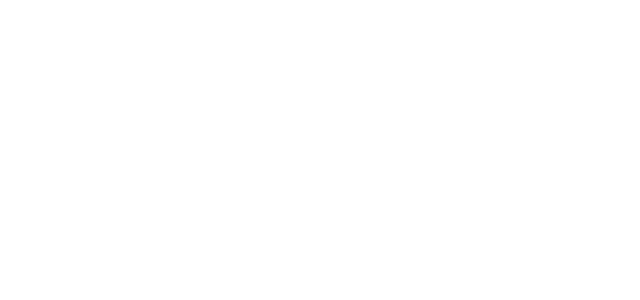
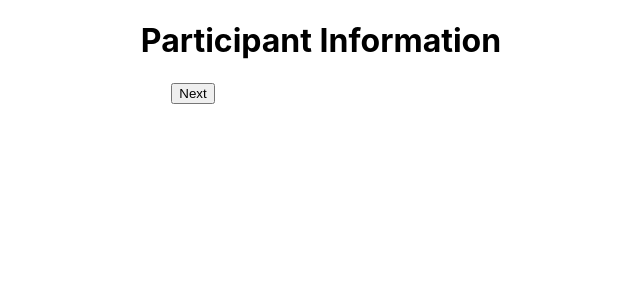
Before and after one commit to NapierJDB/App-Q-Methodology, a React (Create React App) app in the folder project/: page /InfoParticipant in a window 1280 px wide. Shown: the top 300 px of the page, without its empty margins (319-959 px from the left). Built offline with nearby package versions, Linux system fonts and the light colour scheme; the HTML template or start-up script is replaced by a standard one; a web font is replaced by a local one.

Commit message:
Participant Framework Structure - Joel

```diff
--- a/project/src/App.js
+++ b/project/src/App.js
@@ -11,6 +11,9 @@
 import Debrief from './layouts/Debrief'
 import Splash from './layouts/Splash';
 import Participant from './layouts/Participant';
+import InfoParticipant from './layouts/InfoParticipant';
+import QSort1 from './layouts/QSort1';
+import QSort2 from './layouts/QSort2';
 import End from './layouts/End';
 import {
   BrowserRouter as Router,
@@ -37,6 +40,9 @@
             <Route path='/Debrief' component={Debrief} />
             <Route path='/Splash' component={Splash} />
             <Route path='/Participant' component={Participant}/>
+            <Route path='/InfoParticipant' component={InfoParticipant}/>
+            <Route path='/QSort1' component={QSort1}/>
+            <Route path='/QSort2' component={QSort2}/>
             <Route path='/End' component={End}/>
           </Switch>
         </div>
--- /dev/null
+++ b/project/src/layouts/InfoParticipant.js
@@ -0,0 +1,35 @@
+import React, { Component, useState} from 'react'
+import { render } from 'react-dom';
+import axios from 'axios';
+import './App.css';
+import logo from './images/logo2.png'
+
+import {
+  BrowserRouter as Router,
+  Route,
+  Link,
+  Switch,
+  useHistory,
+  withRouter,
+  Redirect,
+  MemoryRouter
+} from 'react-router-dom';
+import './App.css';
+
+export default class InfoParticipant extends Component {
+    render() {
+        return (
+            <div className = 'TextCenter'>
+                <h1>Participant Information</h1>
+
+                <div className='container'>
+                    <Link to = {'/QSort1'}>
+                        <button>
+                            Next
+                        </button>
+                    </Link>
+                </div>
+            </div>
+        )
+    }
+}
--- a/project/src/layouts/PrivacyScreen.js
+++ b/project/src/layouts/PrivacyScreen.js
@@ -65,7 +65,7 @@
 
 
                 <button onClick={this.handleDisagree.bind(this)}>Disagree</button>
-                <Link to={'./Debrief'}>
+                <Link to={'./InfoParticipant'}>
                   <button
                     type="submit"
                     className = 'space button button3'>
--- /dev/null
+++ b/project/src/layouts/QSort1.js
@@ -0,0 +1,35 @@
+import React, { Component, useState} from 'react'
+import { render } from 'react-dom';
+import axios from 'axios';
+import './App.css';
+import logo from './images/logo2.png'
+
+import {
+  BrowserRouter as Router,
+  Route,
+  Link,
+  Switch,
+  useHistory,
+  withRouter,
+  Redirect,
+  MemoryRouter
+} from 'react-router-dom';
+import './App.css';
+
+export default class QSort1 extends Component {
+    render() {
+        return (
+            <div className = 'TextCenter'>
+                <h1>Q Sort Stage 1</h1>
+
+                <div className='container'>
+                    <Link to={'/QSort2'}>
+                        <button>
+                            Next
+                        </button>
+                    </Link>
+                </div>
+            </div>
+        )
+    }
+}
--- /dev/null
+++ b/project/src/layouts/QSort2.js
@@ -0,0 +1,35 @@
+import React, { Component, useState} from 'react'
+import { render } from 'react-dom';
+import axios from 'axios';
+import './App.css';
+import logo from './images/logo2.png'
+
+import {
+  BrowserRouter as Router,
+  Route,
+  Link,
+  Switch,
+  useHistory,
+  withRouter,
+  Redirect,
+  MemoryRouter
+} from 'react-router-dom';
+import './App.css';
+
+export default class QSort2 extends Component {
+    render() {
+        return (
+            <div className = 'TextCenter'>
+                <h1>Q Sort Stage 2</h1>
+
+                <div className='container'>
+                    <Link to={'/Debrief'}>
+                        <button>
+                            Done
+                        </button>
+                    </Link>
+                </div>
+            </div>
+        )
+    }
+}
```
